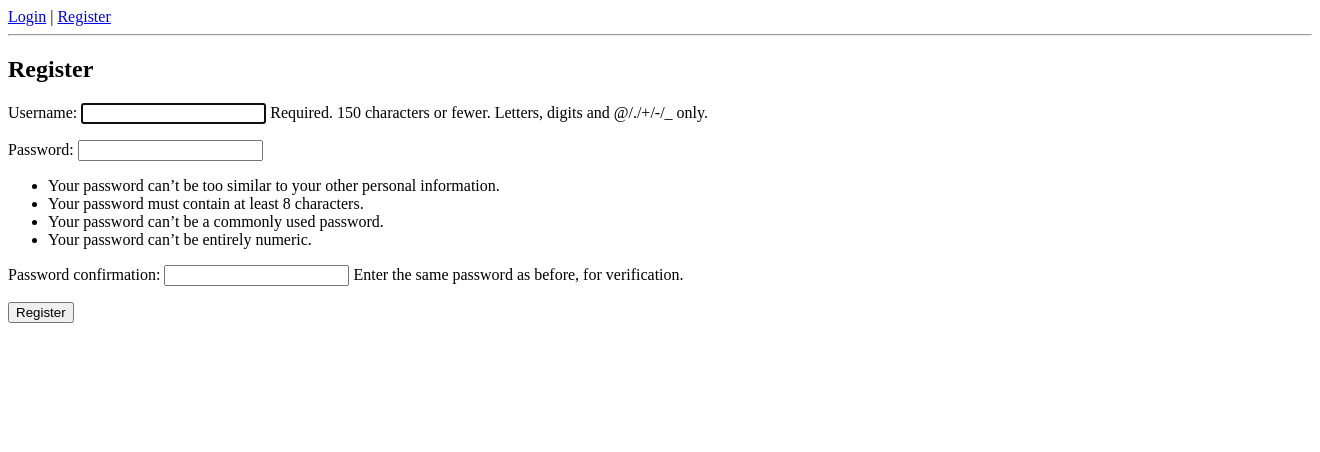
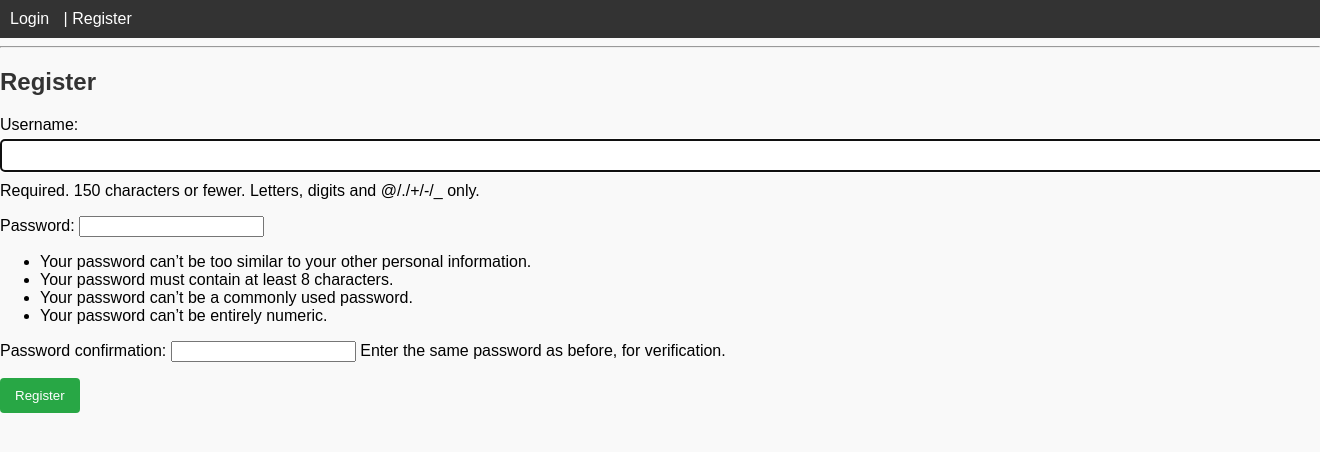
Before and after one commit to RouvenBlaettler/django_learning, a Django app: page /register/ in a window 1320 px wide; the page is wider, and only the part inside the window is pictured. Shown: the top 452 px of that part. Run offline with Django 5.2, Linux system fonts and the light colour scheme.

Commit message:
add styling

```diff
--- /dev/null
+++ b/core/pages/static/pages/style.css
@@ -0,0 +1,57 @@
+/* pages/static/pages/style.css */
+
+body {
+    font-family: Arial, sans-serif;
+    background-color: #f9f9f9;
+    margin: 0;
+    padding: 0;
+}
+
+nav {
+    background-color: #333;
+    color: white;
+    padding: 10px;
+}
+
+nav a {
+    color: white;
+    text-decoration: none;
+    margin-right: 10px;
+}
+
+ul.messages {
+    list-style: none;
+    padding: 0;
+    margin: 10px 0;
+}
+
+ul.messages li {
+    background-color: #d4edda;
+    color: #155724;
+    padding: 10px;
+    margin-bottom: 5px;
+    border-radius: 5px;
+}
+
+h1, h2, h3 {
+    color: #333;
+}
+
+form {
+    margin-bottom: 20px;
+}
+input[type="text"], textarea {
+    width: 100%;
+    padding: 8px;
+    margin: 5px 0 10px 0;
+    border: 1px solid #ccc;
+    border-radius: 4px;
+}
+button {
+    background-color: #28a745;
+    color: white;
+    padding: 10px 15px;
+    border: none;
+    border-radius: 4px;
+    cursor: pointer;
+}
--- a/core/pages/templates/pages/base.html
+++ b/core/pages/templates/pages/base.html
@@ -1,9 +1,12 @@
+{% load static %}
+
 <!DOCTYPE html>
 <html lang="en">
 <head>
     <meta charset="UTF-8">
     <meta name="viewport" content="width=device-width, initial-scale=1.0">
     <title>{% block title %}Notes App{% endblock %}</title>
+    <link rel="stylesheet" type="text/css" href="{% static 'pages/style.css' %}">
     {% block head %}
     {% endblock %}
 </head>
```
Also changed, not shown: core/db.sqlite3.
